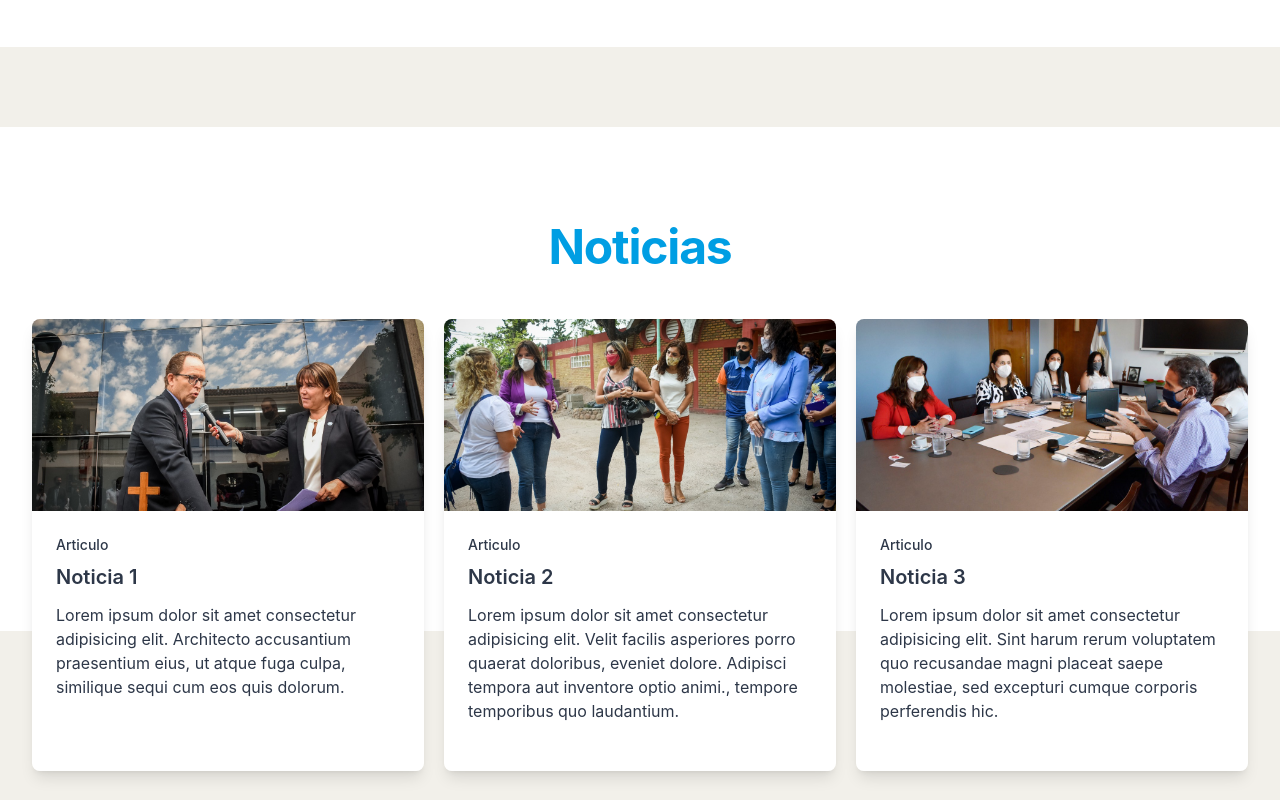
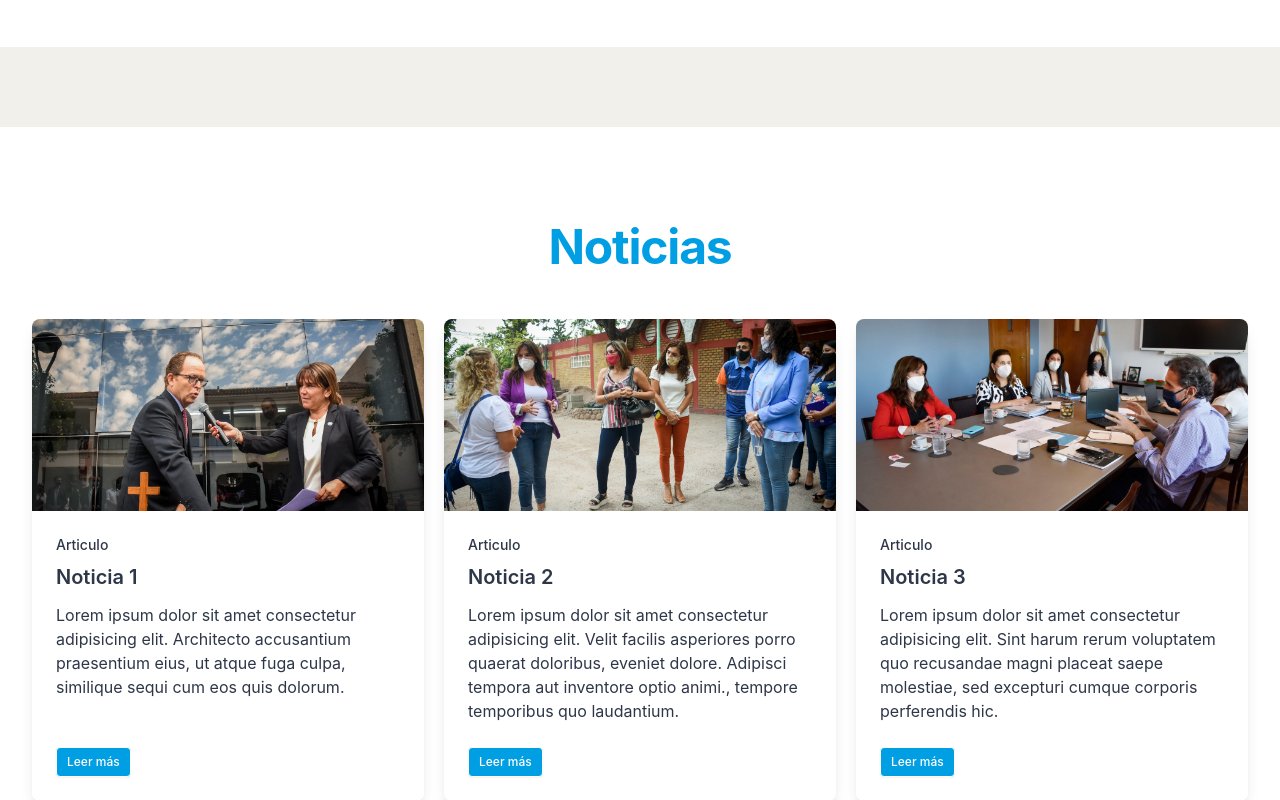
Before and after one commit to cerkvenihaxel/muniweb, a Next.js app: page / in a window 1280 px wide. Shown: the part 1360-2160 px from the top of the page. Built offline with nearby package versions, Linux system fonts and the light colour scheme.

Commit message:
News section

```diff
--- a/components/News.jsx
+++ b/components/News.jsx
@@ -57,9 +57,9 @@ const posts = [
 
   export default function News() {
     return (
-      <div className="relative bg-gray-50 mt-12 px-4 pt-16 pb-20 sm:px-6 lg:px-8 lg:pt-24 lg:pb-28">
+      <div className="relative bg-white mt-12 px-4 pt-16 pb-20 sm:px-6 lg:px-8 lg:pt-24 lg:pb-28">
         <div className="absolute inset-0">
-          <div className="h-1/3 bg-white sm:h-2/3" />
+          <div className="h-1/3  bg-white sm:h-2/3" />
         </div>
         <div className="relative mx-auto max-w-7xl">
           <div className="text-center">
@@ -68,7 +68,8 @@ const posts = [
           </div>
           <div className="mx-auto mt-12 grid max-w-lg gap-5 lg:max-w-none lg:grid-cols-3">
             {posts.map((post) => (
-              <div key={post.title} className="flex flex-col overflow-hidden rounded-lg shadow-lg">
+              <div key={post.title} className="flex flex-col hover:scale-110  easy-in hover:duration-200 overflow-hidden rounded-lg shadow-lg">
+
                 <div className="flex-shrink-0">
                   <img className="h-48 w-full object-cover" src={post.imageUrl} alt="" />
                 </div>
@@ -79,13 +80,20 @@ const posts = [
                         {post.category.name}
                       </a>
                     </p>
+
                     <a href={post.href} className="mt-2 block">
                       <p className="text-xl font-semibold text-black">{post.title}</p>
                       <p className="mt-3 text-base text-black">{post.description}</p>
                     </a>
+
                   </div>
                   <div className="mt-6 flex items-center">
-
+                  <button
+        type="button"
+        className="inline-flex items-center rounded border border-transparent bg-primary px-2.5 py-1.5 text-xs font-medium text-white shadow-sm hover:bg-indigo-700 focus:outline-none focus:ring-2 focus:ring-indigo-500 focus:ring-offset-2"
+      >
+        Leer más
+      </button>
 
                   </div>
                 </div>
```
